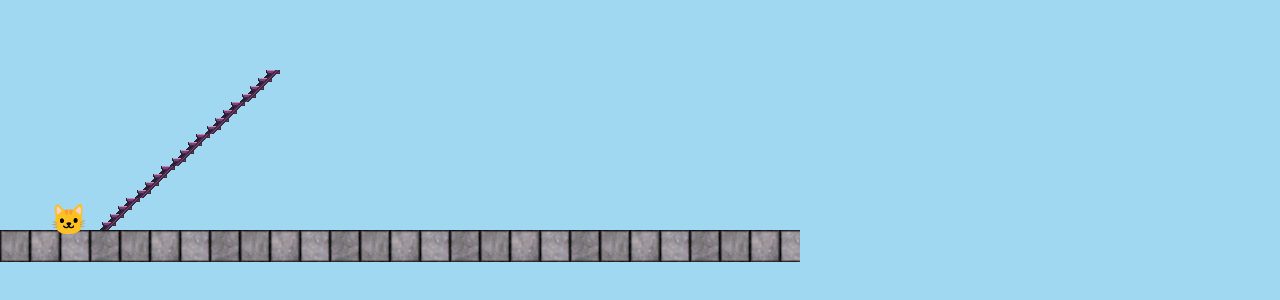
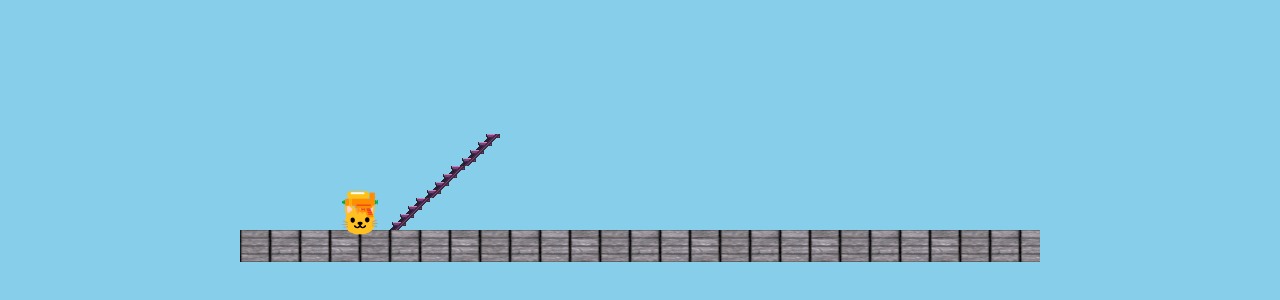
Before and after one commit to justdev-chris/CF2, a plain HTML site: page index.html in a window 1280 px wide. Shown: the part 138-438 px from the top of the page. Drawn offline with Linux system fonts and the light colour scheme.

Commit message:
Update index.html

```diff
--- a/index.html
+++ b/index.html
@@ -4,123 +4,140 @@
 <meta charset="UTF-8">
 <title>Cat Fortress 2</title>
 <style>
-  body { margin: 0; overflow: hidden; background: #a0d8f1; }
-  canvas { display: block; background: #a0d8f1; }
+  body { margin:0; overflow:hidden; background:#87CEEB; }
+  canvas { display:block; margin:0 auto; background:#87CEEB; }
 </style>
 </head>
 <body>
-<canvas id="game"></canvas>
+<canvas id="gameCanvas" width="800" height="400"></canvas>
 <script>
-// Canvas setup
-const canvas = document.getElementById('game');
+/**/
+const canvas = document.getElementById('gameCanvas');
 const ctx = canvas.getContext('2d');
-canvas.width = 800;
-canvas.height = 400;
 
-// Images
 const floorImg = new Image();
 floorImg.src = 'floor.png'; // 512x127
+
 const stairsImg = new Image();
 stairsImg.src = 'stairs.png'; // 40x32
 
-// Game objects
-const floors = [];
-const stairs = [];
-const floorWidth = 120;
-const floorHeight = 32;
-const stairWidth = 40;
-const stairHeight = 32;
+const playerEmoji = "🐱";
+const gunEmoji = "🔫";
+let player = { x:100, y:200, w:32, h:32, vx:0, vy:0, dir:1 }; // dir: 1 right, -1 left
 
-// Create floor tiles
-for(let i=0; i<canvas.width; i+=floorWidth){
-    floors.push({x:i, y:canvas.height-floorHeight, w:floorWidth, h:floorHeight});
+const gravity = 0.5;
+let keys = {};
+
+const bullets = [];
+const bulletSpeed = 7;
+
+const floor = { x:0, y:canvas.height-32, w:120, h:32 }; // resized floor
+let stairs = [
+    {x:150, y:canvas.height-64, w:40, h:32},
+    {x:185, y:canvas.height-96, w:40, h:32},
+    {x:220, y:canvas.height-128, w:40, h:32}
+];
+
+document.addEventListener('keydown', e => keys[e.key.toLowerCase()] = true);
+document.addEventListener('keyup', e => keys[e.key.toLowerCase()] = false);
+
+// shoot bullets on click
+document.addEventListener('click', () => {
+    bullets.push({ x:player.x + player.w/2, y:player.y + player.h/2, dir:player.dir });
+});
+
+function rectsOverlap(r1, r2){
+    return !(r2.x > r1.x+r1.w || r2.x+r2.w < r1.x || r2.y > r1.y+r1.h || r2.y+r2.h < r1.y);
 }
 
-// Create stairs
-let startX = 100; // starting x
-let startY = canvas.height-floorHeight;
-for(let i=0; i<5; i++){
-    stairs.push({x:startX + i*35, y:startY - (i+1)*stairHeight, w:stairWidth, h:stairHeight});
+function update(){
+    // horizontal movement
+    if(keys['a']) { player.vx = -3; player.dir = -1; }
+    else if(keys['d']) { player.vx = 3; player.dir = 1; }
+    else player.vx = 0;
+
+    // jumping
+    if(keys[' '] && onGround()) player.vy = -10;
+
+    // gravity
+    player.vy += gravity;
+    player.x += player.vx;
+    player.y += player.vy;
+
+    // floor collision
+    if(!keys['shift']){
+        if(rectsOverlap(player, floor)){
+            player.y = floor.y - player.h;
+            player.vy = 0;
+        }
+        // stairs collision
+        for(let s of stairs){
+            if(rectsOverlap(player, s)){
+                player.y = s.y - player.h;
+                player.vy = 0;
+            }
+        }
+    }
+
+    // update bullets
+    for(let i=bullets.length-1; i>=0; i--){
+        bullets[i].x += bulletSpeed * bullets[i].dir;
+        if(bullets[i].x < 0 || bullets[i].x > canvas.width) bullets.splice(i,1);
+    }
 }
 
-// Player
-const player = {
-    x:50,
-    y:canvas.height-floorHeight-20,
-    w:20,
-    h:20,
-    vy:0,
-    speed:2,
-    jumping:false
-};
-
-// Keys
-const keys = {};
-document.addEventListener('keydown', e=>{keys[e.key]=true;});
-document.addEventListener('keyup', e=>{keys[e.key]=false;});
-
-// Collision helper
-function rectCollision(r1, r2){
-    return r1.x + r1.w > r2.x && r1.x < r2.x + r2.w &&
-           r1.y + r1.h > r2.y && r1.y < r2.y + r2.h;
+function onGround(){
+    if(rectsOverlap(player, floor)) return true;
+    for(let s of stairs){
+        if(rectsOverlap(player, s)) return true;
+    }
+    return false;
 }
 
-// Game loop
-function update(){
+function draw(){
     ctx.clearRect(0,0,canvas.width,canvas.height);
 
-    // Draw floor
-    floors.forEach(f=>{
-        ctx.drawImage(floorImg, 0, 0, 512,127, f.x, f.y, f.w, f.h);
-    });
+    // draw repeating floor
+    for(let i=0;i<canvas.width;i+=floor.w){
+        ctx.drawImage(floorImg, i, floor.y, floor.w, floor.h);
+    }
 
-    // Draw stairs
-    stairs.forEach(s=>{
-        ctx.drawImage(stairsImg, 0,0,40,32, s.x, s.y, s.w, s.h);
-    });
+    // draw stairs
+    for(let s of stairs){
+        ctx.drawImage(stairsImg, s.x, s.y, s.w, s.h);
+    }
 
-    // Player physics
-    if(keys[' ']){ // jump
-        if(!player.jumping){
-            player.vy = -6;
-            player.jumping = true;
-        }
+    // draw player
+    ctx.font = player.h + "px serif";
+    ctx.fillText(playerEmoji, player.x, player.y + player.h);
+
+    // draw gun
+    ctx.save();
+    ctx.font = player.h + "px serif";
+    ctx.translate(player.x + player.w/2, player.y + player.h/2);
+    ctx.scale(player.dir,1);
+    ctx.fillText(gunEmoji, -player.w/2, 0);
+    ctx.restore();
+
+    // draw bullets
+    ctx.fillStyle = 'black';
+    for(let b of bullets){
+        ctx.fillRect(b.x, b.y, 5, 5);
     }
-    player.vy += 0.3; // gravity
-    player.y += player.vy;
-
-    // Move left/right
-    if(keys['a']) player.x -= player.speed;
-    if(keys['d']) player.x += player.speed;
-
-    // Floor collision
-    let onGround = false;
-    floors.forEach(f=>{
-        if(rectCollision(player, f)){
-            player.y = f.y - player.h;
-            player.vy = 0;
-            player.jumping = false;
-            onGround = true;
-        }
-    });
-
-    // Stairs collision
-    stairs.forEach(s=>{
-        if(!keys['Shift'] && rectCollision(player, s)){
-            player.y = s.y - player.h;
-            player.vy = 0;
-            player.jumping = false;
-        }
-    });
-
-    // Draw player
-    ctx.font = "30px Arial";
-    ctx.fillText("🐱", player.x, player.y+player.h);
-
-    requestAnimationFrame(update);
 }
 
-floorImg.onload = ()=>{stairsImg.onload = ()=>{update();}};
+function loop(){
+    update();
+    draw();
+    requestAnimationFrame(loop);
+}
+
+floorImg.onload = () => {
+    stairsImg.onload = () => {
+        loop();
+    }
+}
+/**/
 </script>
 </body>
 </html>
```
